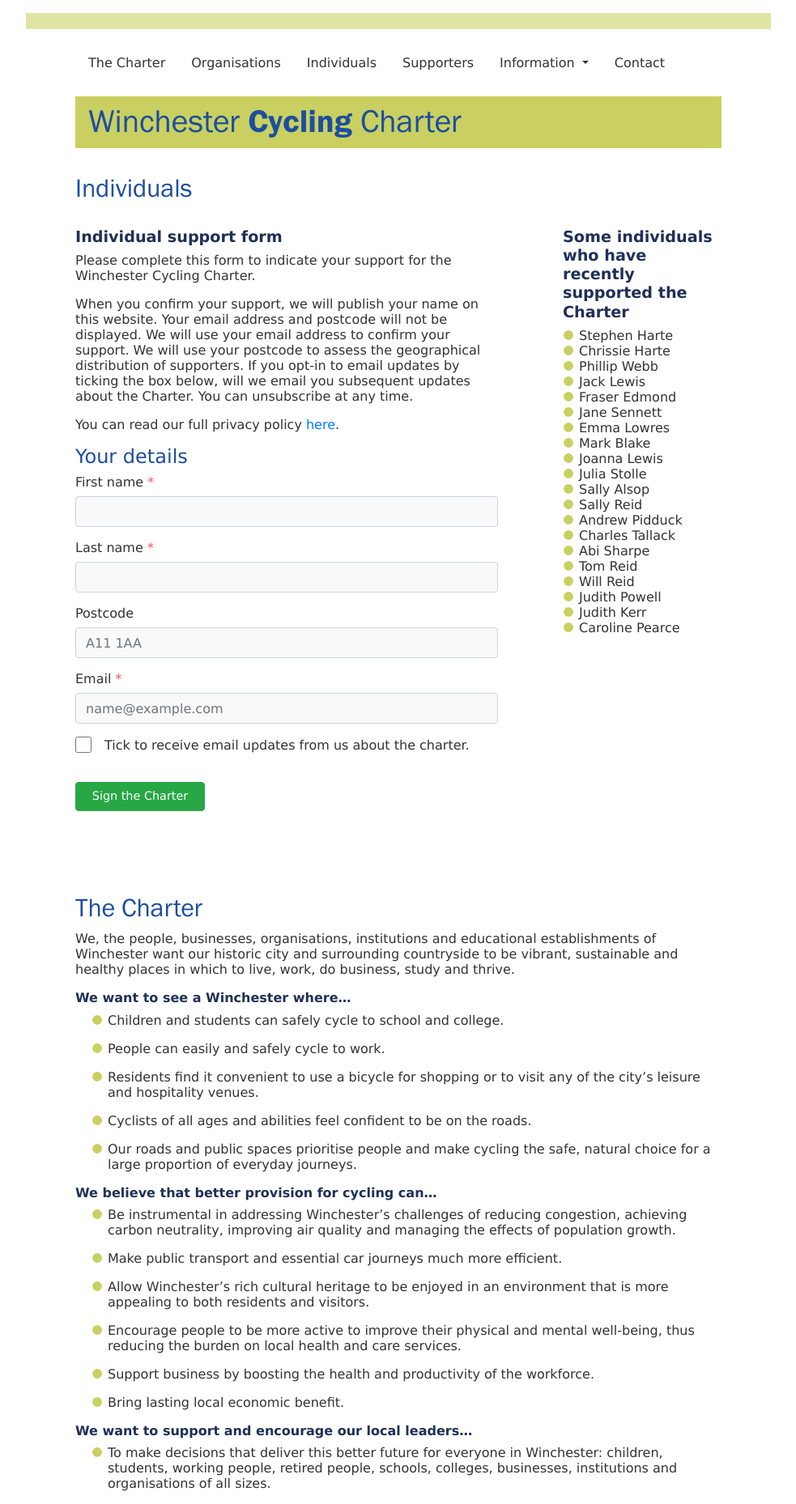
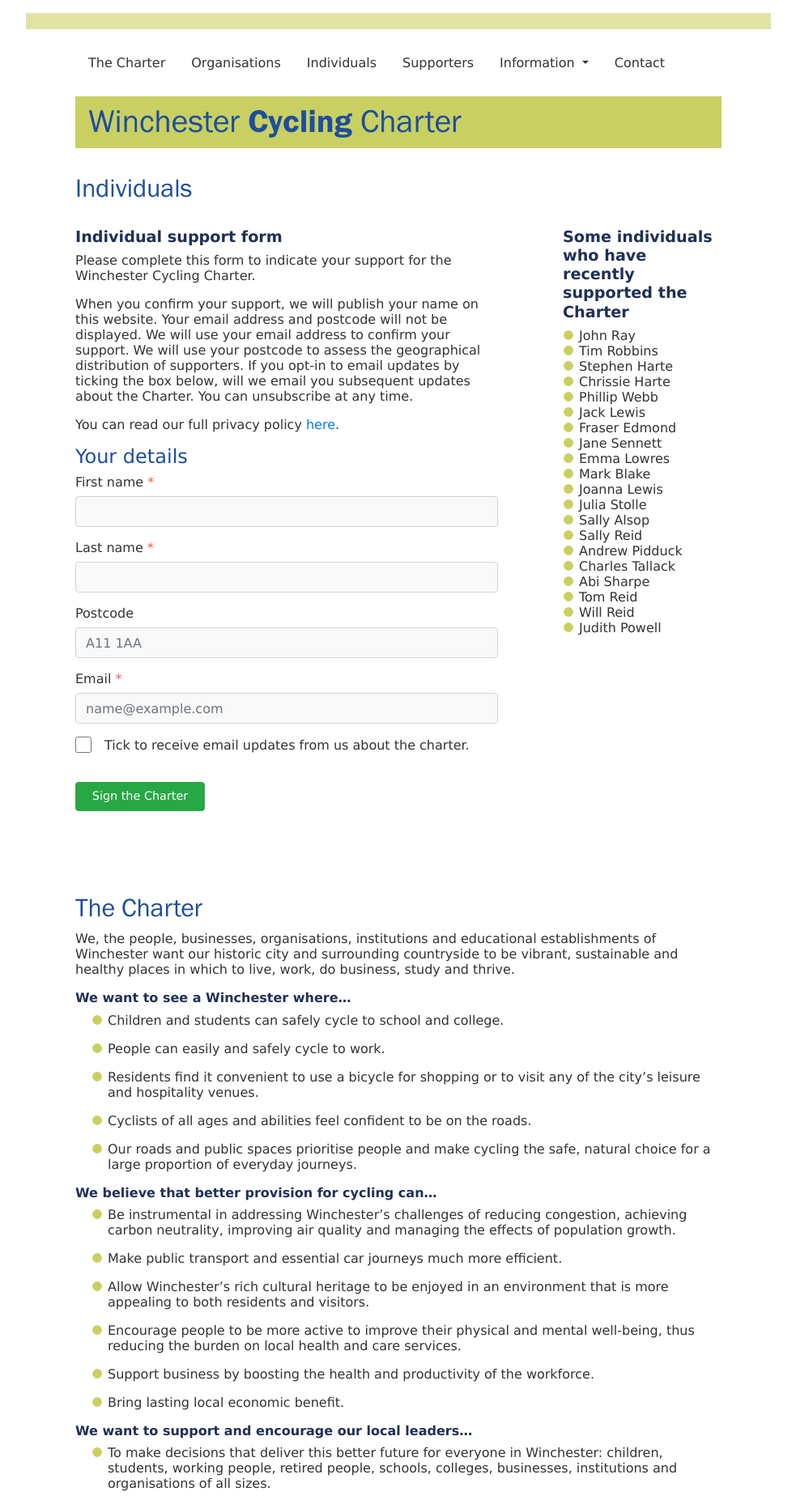
Before and after one commit to winchestercyclingcharter/winchestercyclingcharter.github.io, a Jekyll site: the page built from ind-page.md, in a window 1280 px wide. Shown: the whole page at 81% size, without its empty margins (148-1131 px from the left). Built offline with Jekyll 4.4.1, drawn with Linux system fonts in a browser that asks for light colours; nearby versions of some CDN libraries.

Commit message:
Update people.yml

```diff
--- a/_data/people.yml
+++ b/_data/people.yml
@@ -420,3 +420,5 @@ people:
 - { lastname: Harte, firstname: Stephen, dt: 20210407-091602-647526 }
 - { lastname: Harte, firstname: Chrissie, dt: 20210407-091418-013198 }
 - { lastname: Pattisson, firstname: Francheska, dt: 20210401-141131-006576 }
+- { lastname: Robbins, firstname: Tim, dt: 20210408-165451-003714 }
+- { lastname: Ray, firstname: John, dt: 20210409-000225-900104 }
```
